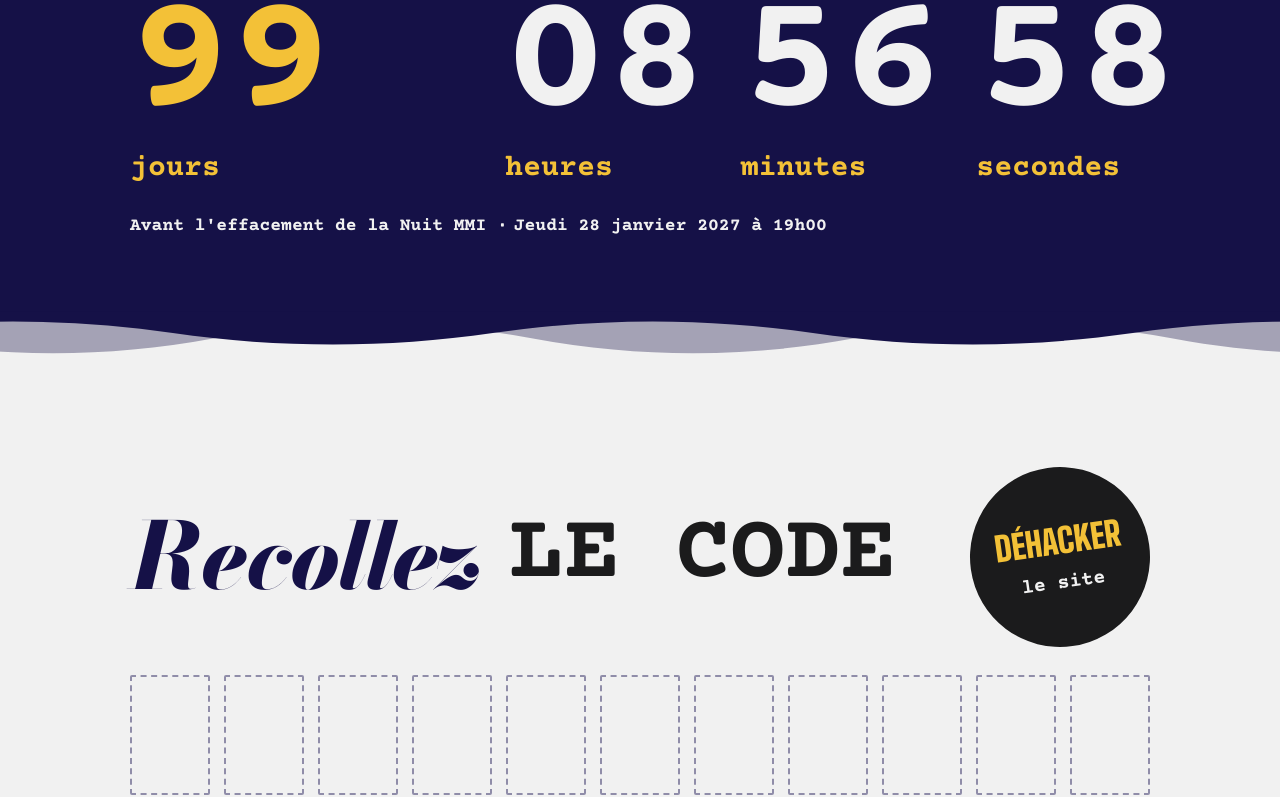
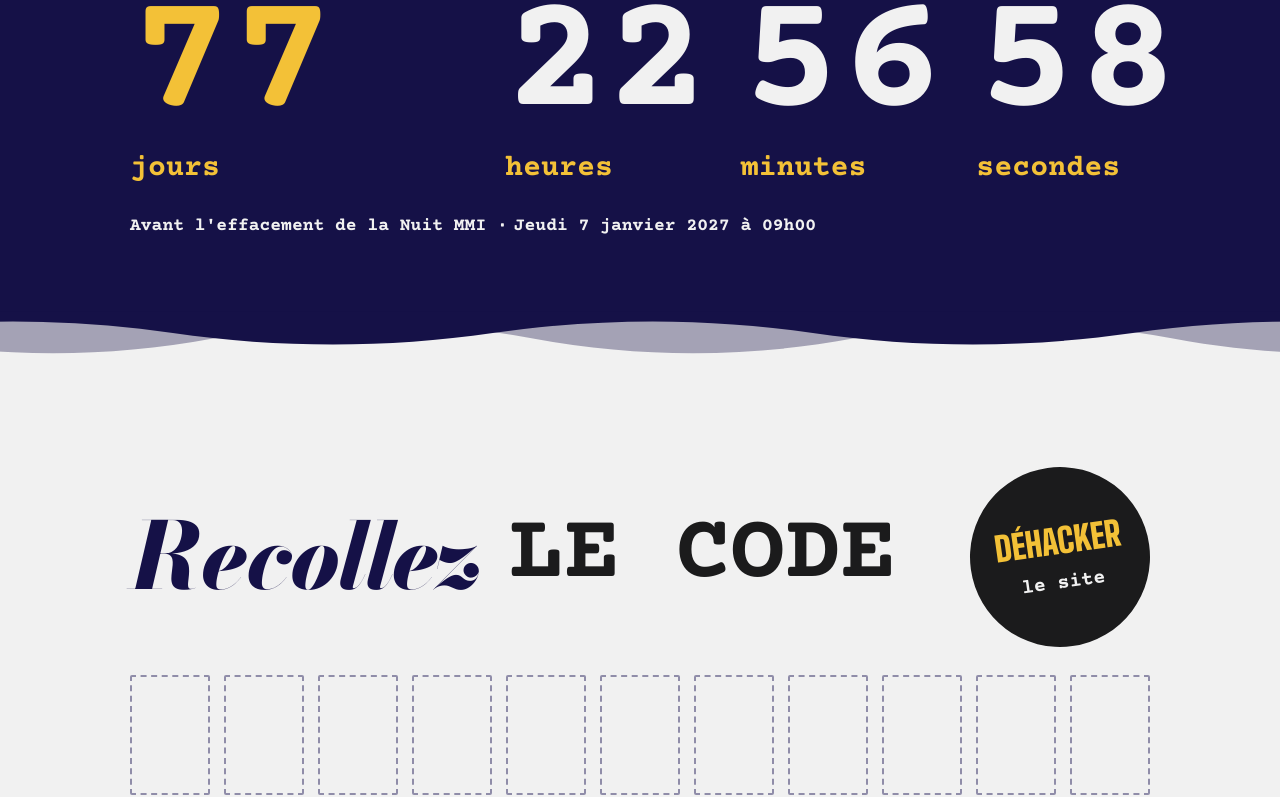
Before and after one commit to adrienonillon/Nuit-MMI, a React (Vite) app: page / in a window 1280 px wide. Shown: the part 1027-1824 px from the top of the page. Built offline with nearby package versions, Linux system fonts and the light colour scheme; a web font is replaced by a local one.

Commit message:
Date de la Nuit MMI : jeudi 7 janvier 2027 à 9h

```diff
--- a/src/config.js
+++ b/src/config.js
@@ -1,7 +1,7 @@
 // ===== Réglages faciles à modifier =====
 
 // Date et heure de la Nuit MMI (fin du compte à rebours).
-export const EVENEMENT = new Date('2027-01-28T19:00:00+01:00')
+export const EVENEMENT = new Date('2027-01-07T09:00:00+01:00')
 
 // Nombre de lettres du mot de passe (une fente par lettre).
 export const LONGUEUR_CODE = 11
```
